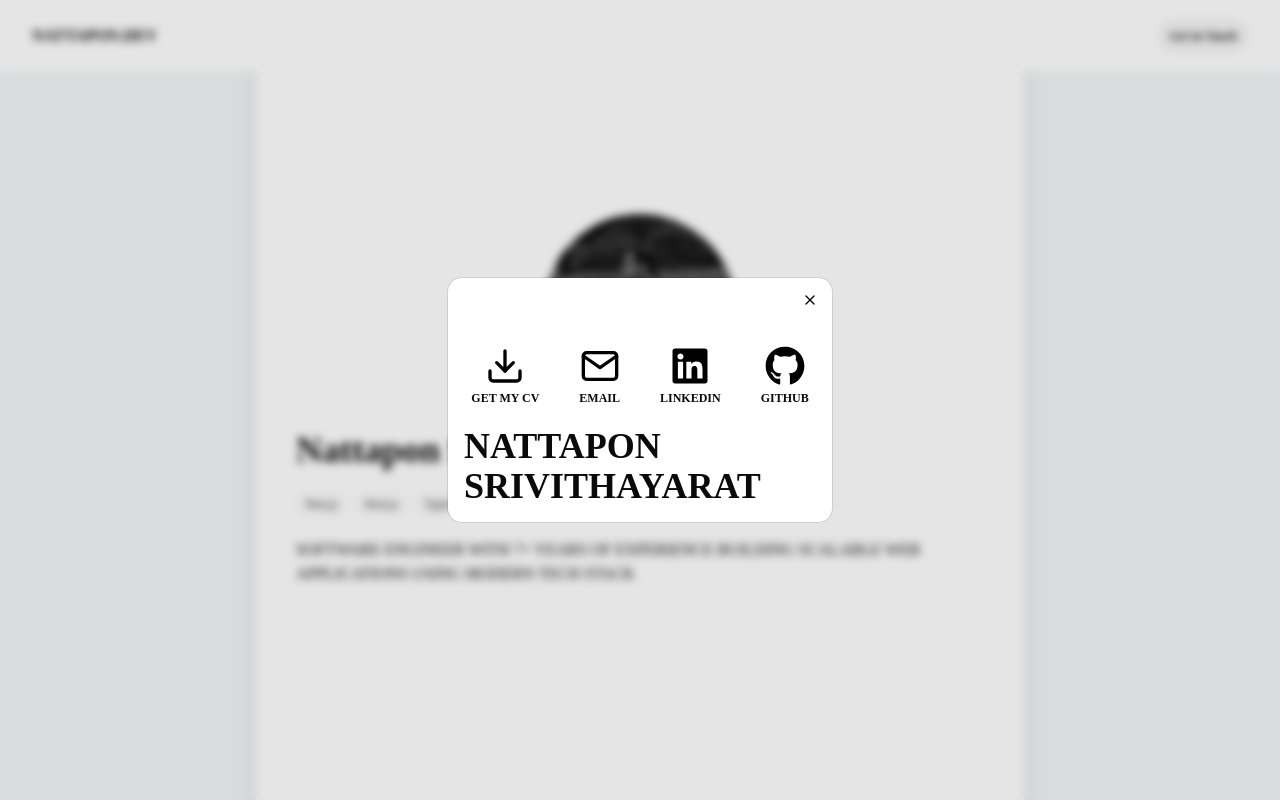
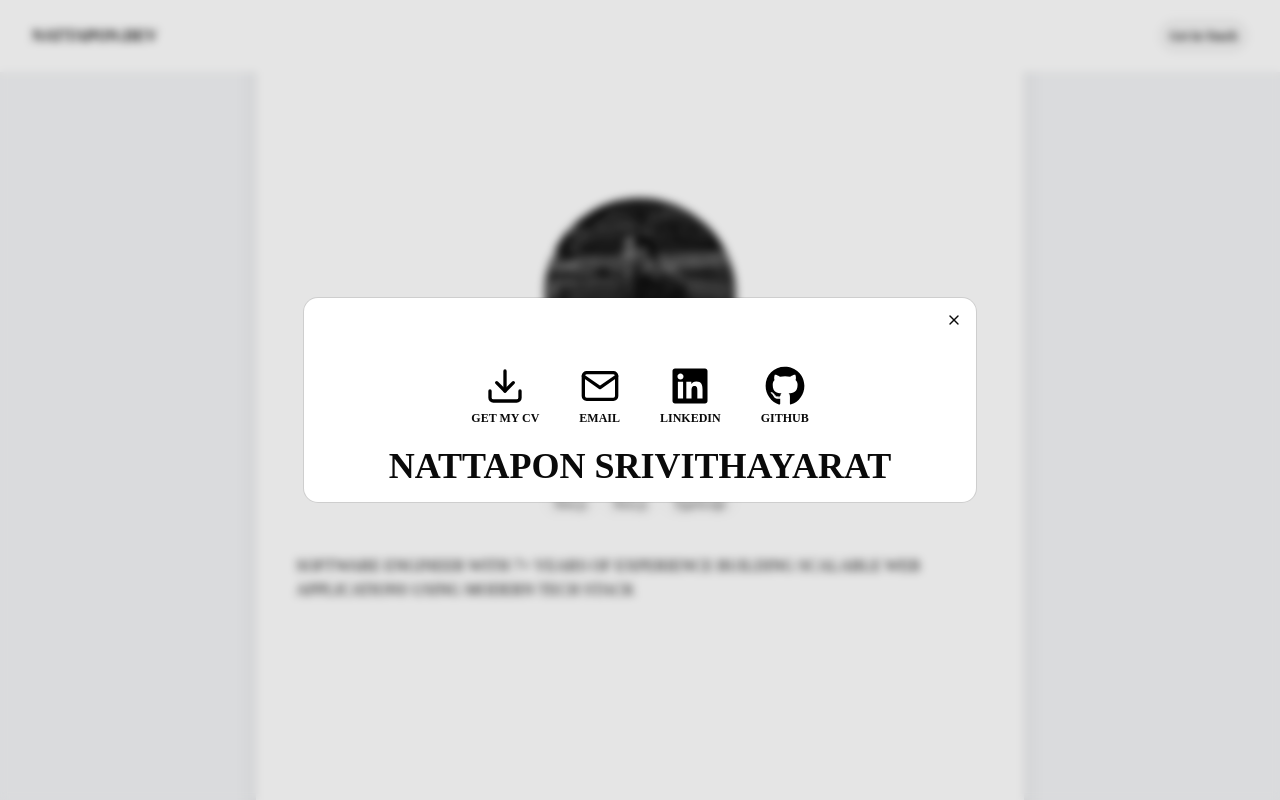
Before and after one commit to monoongs/portfoliov3, a Next.js app: page / in a window 1280 px wide. Both pictures are taken after a click on the button "Get In Touch". Shown: the top 800 px of the page. Built offline with nearby package versions, Linux system fonts and the light colour scheme.

Commit message:
feat: adjust layout responsive

```diff
--- a/app/components/Introduce.tsx
+++ b/app/components/Introduce.tsx
@@ -19,12 +19,12 @@ function Introduce() {
             className='object-cover'
           />
         </div>
-        <div>
+        <div className='md:self-center'>
           <h1 className='text-4xl font-bold'>{`Nattapon
         Srivithayarat`}</h1>
         </div>
 
-        <div className='flex items-center gap-2'>
+        <div className='flex items-center gap-2 md:self-center md:my-4 text-base'>
           <Badge variant='outline'>Nest.js</Badge>
           <Badge variant='outline'>Next.js</Badge>
           <Badge variant='outline'>TypeScript</Badge>
--- a/app/components/ProfileDialog.tsx
+++ b/app/components/ProfileDialog.tsx
@@ -19,7 +19,7 @@ function ProfileDialog() {
           Get In Touch
         </Button>
       </DialogTrigger>
-      <DialogContent className='max-w-2xl bg-white'>
+      <DialogContent className='bg-white md:max-w-2xl'>
         <DialogHeader>
           <DialogTitle>&nbsp;</DialogTitle>
         </DialogHeader>
@@ -66,7 +66,9 @@ function ProfileContent() {
           <span className='text-xs font-bold uppercase'>Github</span>
         </div>
       </div>
-      <h5 className='text-4xl uppercase font-bold mt-5'>{profile.name}</h5>
+      <div className='flex md:justify-center'>
+        <h5 className='text-4xl uppercase font-bold mt-5'>{profile.name}</h5>
+      </div>
     </div>
   );
 }
```
